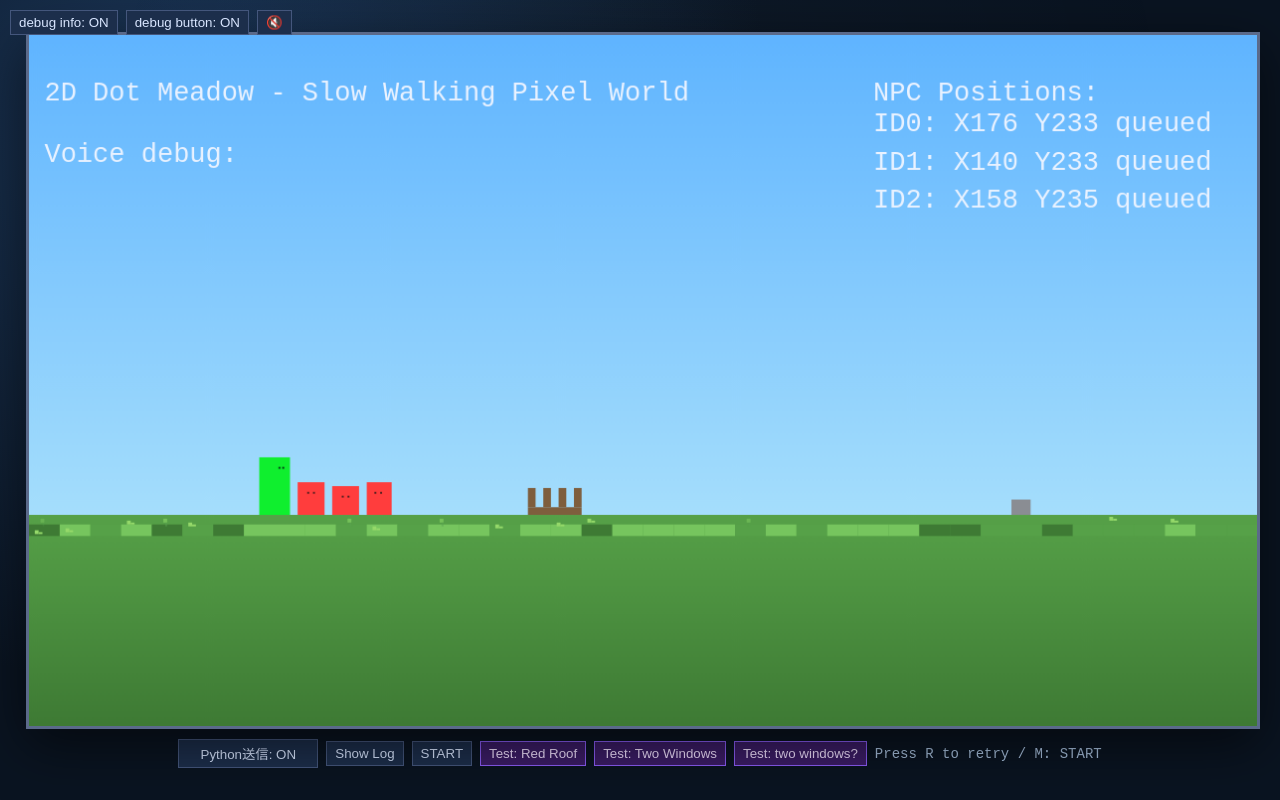
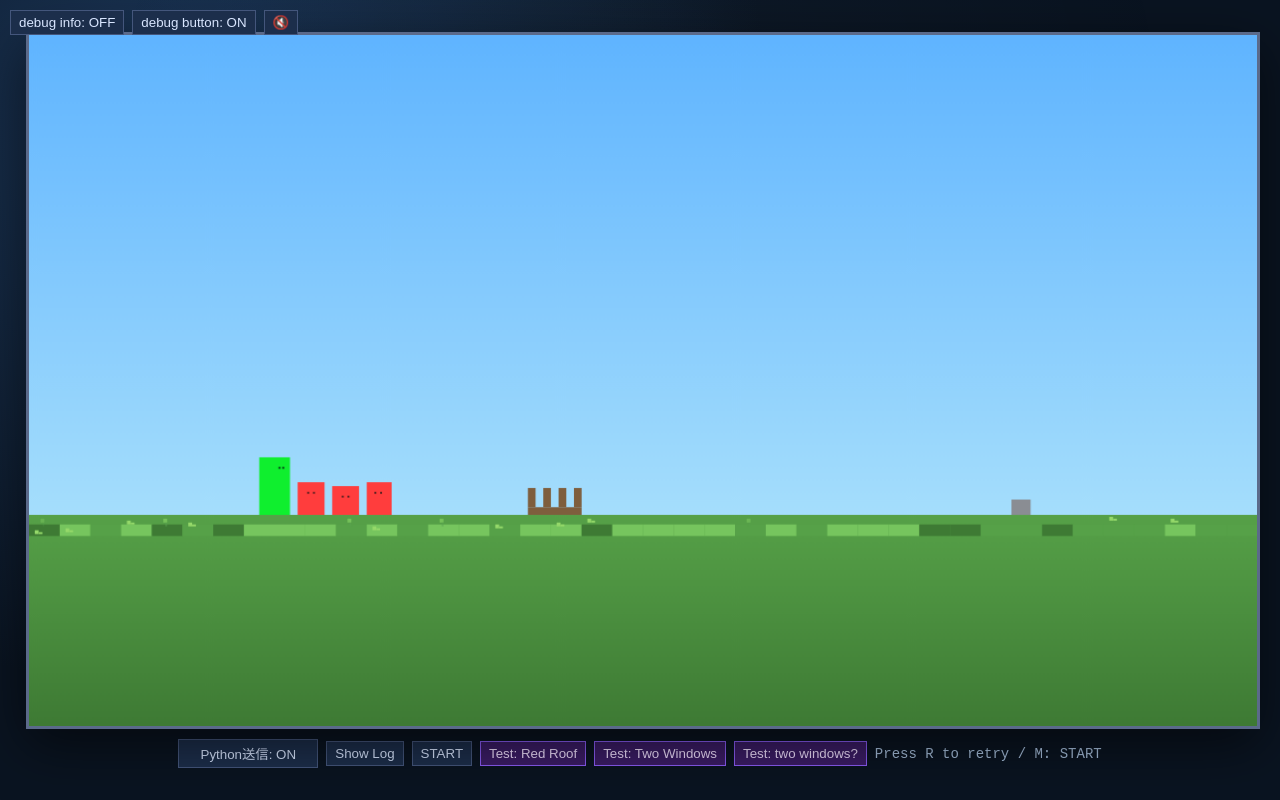
Before and after one commit to pontsuyo/echo-builder, a plain HTML site: page index.html in a window 1280 px wide. Drawn offline with Linux system fonts and the light colour scheme.

Commit message:
Toggle debug overlay state to OFF in game data and update button label in UI

```diff
--- a/game-data.js
+++ b/game-data.js
@@ -629,7 +629,7 @@ const commandSession = {
   cursor: 0,
 };
 let showCommandResults = false;
-let showDebugOverlay = true;
+let showDebugOverlay = false;
 let showTestButtons = true;
 let commandResultRows = [];
 houseParts = createHouseParts();
--- a/index.html
+++ b/index.html
@@ -146,7 +146,7 @@
   </head>
   <body>
     <div class="overlay-controls">
-      <button id="toggle-debug-overlay" class="debug-button">debug info: ON</button>
+      <button id="toggle-debug-overlay" class="debug-button">debug info: OFF</button>
       <button id="toggle-test-buttons" class="debug-button">debug button: ON</button>
       <button
         id="toggle-child-speech"
```
